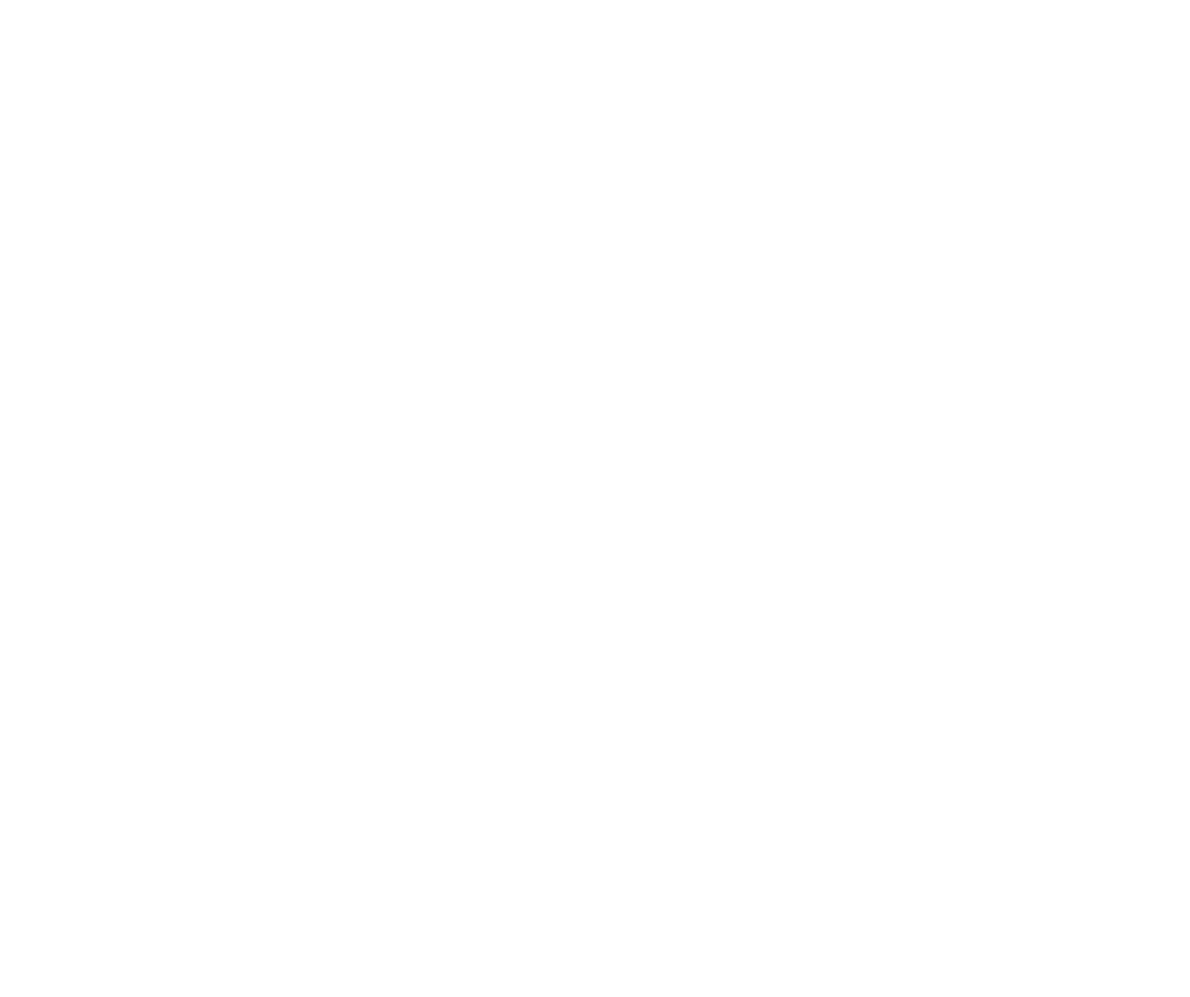
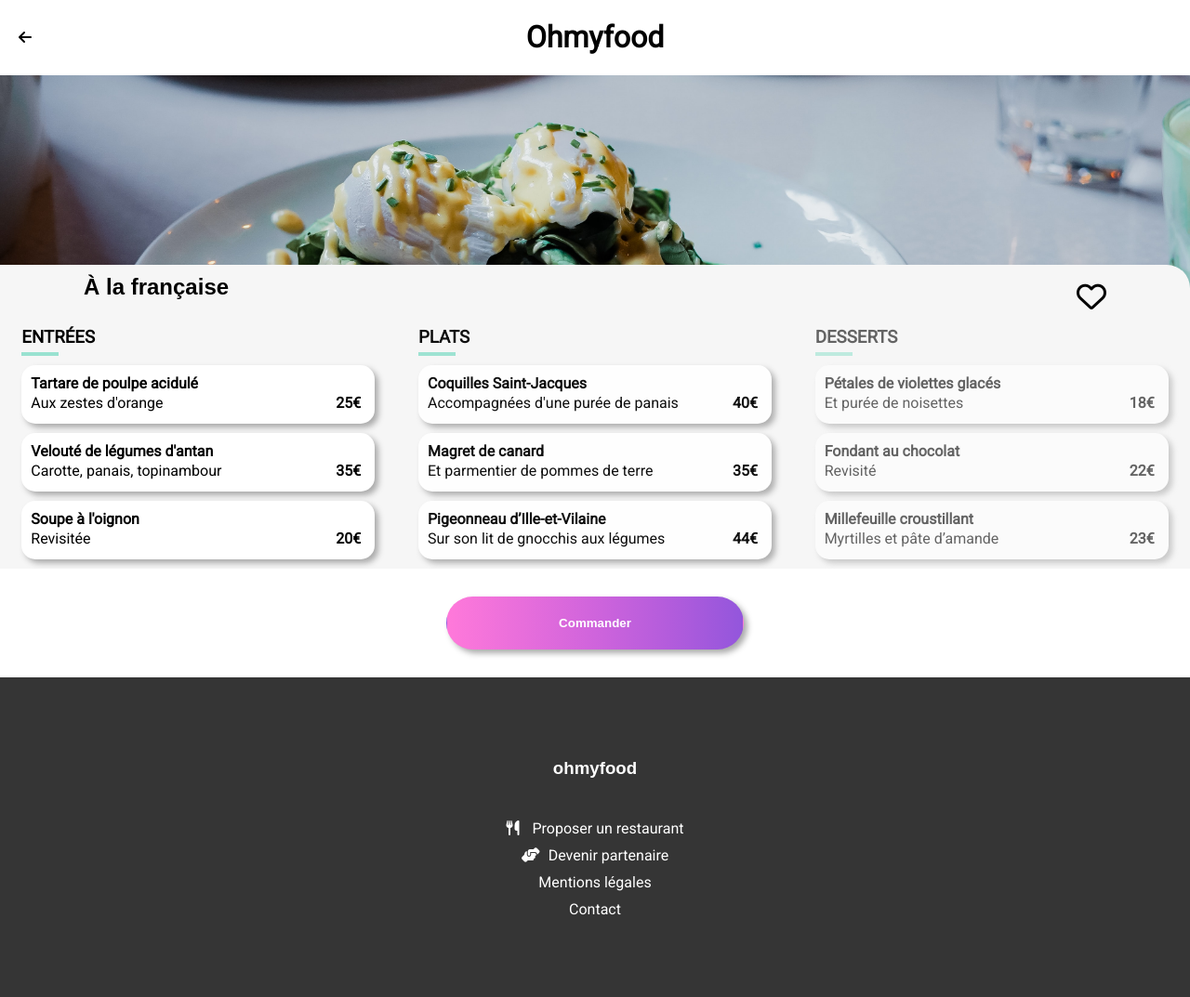
Before and after one commit to marco40300/MESIERZMARC_3_15092021, a plain HTML site: page pages/à-lafrancaise.html in a window 1280 px wide. Shown: the whole page at 93% size. Before the commit the page ends 800 px from the top, so only its background shows below. Drawn offline with Linux system fonts and the light colour scheme; a web font is replaced by a local one.

Commit message:
finalisation CSS

```diff
--- a/pages/delice-dessens.html
+++ b/pages/delice-dessens.html
@@ -0,0 +1,172 @@
+<!DOCTYPE html>
+<html lang="fr">
+<head>
+    <meta charset="UTF-8">
+    <meta name="viewport" content="width=device-width, initial-scale=1.0">
+    <title> Ohmyfood </title>
+    <link rel="stylesheet" href="../public/css/style.css">
+    <meta name="description" content="Découvrez des menus qui vous conviennent dans des restaurants d'exception">
+    <meta name="keywords" content="gastronomie, menu, restaurant, gastronomique, exception">
+    <link rel="preconnect" href="https://fonts.gstatic.com">
+    <script src="https://kit.fontawesome.com/5da6fe0c36.js" crossorigin="anonymous"></script>
+    <link rel="preconnect" href="https://fonts.gstatic.com">
+    <link href="https://fonts.googleapis.com/css2?family=Roboto&display=swap" rel="stylesheet">
+    <link href="https://fonts.googleapis.com/css2?family=Shrikhand&display=swap" rel="stylesheet">
+</head>
+<body>
+
+<!-- Header -->
+<header class="menu_header">
+    <div class="arrow"><a href="../index.html"><i class="fas fa-arrow-left"></i></a></div>
+    <h1><a href="../index.html">Ohmyfood</a></h1>
+</header>
+
+<!-- Main -->
+<main class="main">
+    <div class="header_img">
+        <img src="../images\restaurants\ledelice_des_sens.jpg" alt="menu delice des sens" title="ohmyfood menu delice des sens">
+    </div>
+    <div class="main_menu">
+        <div class="menu_title">
+            <h2>Le délice des sens</h2>
+            <div class="fill_heart">
+                <span><i class="fill far fa-heart fa-2x"></i></span>
+            </div>
+        </div>
+
+        <div class="full_menu">
+            <!--Entrées -->
+            <div class="starter">
+                <div class="starter_title">
+                    <h3>Entrées</h3>
+                    <div class="line"></div>
+                </div>
+                <div class="meals">
+                    <h4>Tartare de thon</h4>
+                    <div class="last_line">
+                        <p>Assaisonné au yuzu</p>
+                        <span><strong>25€</strong></span>
+                    </div>
+                    <div class="cross">
+                        <span><i class="fas fa-check-circle fa-2x"></i></span>
+                    </div>
+                </div>
+                <div class="meals">
+                    <h4>Bouchée de homard croustillant </h4>
+                    <div class="last_line">
+                        <p>Et sa farandole de petits légumes</p>
+                        <span><strong>35€</strong></span>
+                    </div>
+                    <div class="cross">
+                        <span><i class="fas fa-check-circle fa-2x"></i></span>
+                    </div>
+                </div>
+                <div class="meals">
+                    <h4>Velouté de cèpes</h4>
+                    <div class="last_line">
+                        <p>Aux truffes</p>
+                        <span><strong>20€</strong></span>
+                    </div>
+                    <div class="cross">
+                        <span><i class="fas fa-check-circle fa-2x"></i></span>
+                    </div>
+                </div>
+            </div>
+
+            <!-- Plats principaux -->
+            <div class="dish">
+                <div class="dish_title">
+                    <h3>Plats</h3>
+                    <div class="line"></div>
+                </div>
+                <div class="meals">
+                    <h4>Poulet rôti aux herbes de Provence</h4>
+                    <div class="last_line">
+                        <p>Et sa crème de truffe</p>
+                        <span><strong>40€</strong></span>
+                    </div>
+                    <div class="cross">
+                        <span><i class="fas fa-check-circle fa-2x"></i></span>
+                    </div>
+                </div>
+                <div class="meals">
+                    <h4>Langouste rôtie</h4>
+                    <div class="last_line">
+                        <p>Et ses légumes de saison</p>
+                        <span><strong>35€</strong></span>
+                    </div>
+                    <div class="cross">
+                        <span><i class="fas fa-check-circle fa-2x"></i></span>
+                    </div>
+                </div>
+                <div class="meals">
+                    <h4>Côte de boeuf Angus</h4>
+                    <div class="last_line">
+                        <p>Et sa purée de panais</p>
+                        <span><strong>44€</strong></span>
+                    </div>
+                    <div class="cross">
+                        <span><i class="fas fa-check-circle fa-2x"></i></span>
+                    </div>
+                </div>
+            </div>
+
+            <!-- Desserts -->
+            <div class="dessert">
+                <div class="dessert_title">
+                    <h3>Desserts</h3>
+                    <div class="line"></div>
+                </div>
+                <div class="meals">
+                    <h4>Farandole de desserts</h4>
+                    <div class="last_line">
+                        <p>Du chef</p>
+                        <span><strong>18€</strong></span>
+                    </div>
+                    <div class="cross">
+                        <span><i class="fas fa-check-circle fa-2x"></i></span>
+                    </div>
+                </div>
+                <div class="meals">
+                    <h4>Crème brulée</h4>
+                    <div class="last_line">
+                        <p>Revisitée</p>
+                        <span><strong>22€</strong></span>
+                    </div>
+                    <div class="cross">
+                        <span><i class="fas fa-check-circle fa-2x"></i></span>
+                    </div>
+                </div>
+                <div class="meals">
+                    <h4>Tiramisu</h4>
+                    <div class="last_line">
+                        <p>À la noisette</p>
+                        <span><strong>23€</strong></span>
+                    </div>
+                    <div class="cross">
+                        <span><i class="fas fa-check-circle fa-2x"></i></span>
+                    </div>
+                </div>
+            </div>
+        </div>
+    </div>
+    <div>
+    <span class="btn_order">
+        <button> Commander </button>
+    </span>
+    </div>
+</main>
+
+<!-- Footer -->
+<footer>
+    <h3>ohmyfood</h3>
+    <ul>
+        <li><a href="#"><i class="fas fa-utensils"></i> Proposer un restaurant</a></li>
+        <li><a href="#"><i class="fas fa-hands-helping"></i> Devenir partenaire</a></li>
+        <li><a href="#">Mentions légales</a></li>
+        <li><a href="mailto:ohmyfood-contact@gmail.com">Contact</a></li>
+    </ul>
+</footer>
+
+</body>
+</html>
--- a/pages/à-lafrancaise.html
+++ b/pages/à-lafrancaise.html
@@ -0,0 +1,173 @@
+<!DOCTYPE html>
+<html lang="fr">
+<head>
+    <meta charset="UTF-8">
+    <meta name="viewport" content="width=device-width, initial-scale=1.0">
+    <title> Ohmyfood </title>
+    <link rel="stylesheet" href="../public/css/style.css">
+    <meta name="description" content="Découvrez des menus qui vous conviennent dans des restaurants d'exception">
+    <meta name="keywords" content="gastronomie, menu, restaurant, gastronomique, exception">
+    <link rel="preconnect" href="https://fonts.gstatic.com">
+    <script src="https://kit.fontawesome.com/5da6fe0c36.js" crossorigin="anonymous"></script>
+    <link rel="preconnect" href="https://fonts.gstatic.com">
+    <link href="https://fonts.googleapis.com/css2?family=Roboto&display=swap" rel="stylesheet">
+    <link href="https://fonts.googleapis.com/css2?family=Shrikhand&display=swap" rel="stylesheet">
+</head>
+
+<body>
+
+<!-- Header -->
+<header class="menu_header">
+    <div class="arrow"><a href="../index.html"><i class="fas fa-arrow-left"></i></a></div>
+    <h1><a href="../index.html">Ohmyfood</a></h1>
+</header>
+
+<!-- Main -->
+<main class="main">
+    <div class="header_img">
+        <img src="../images\restaurants\ala_francaise.jpg" alt="menu a la francaise" title="ohmyfood menu a la francaise">
+    </div>
+    <div class="main_menu">
+        <div class="menu_title">
+            <h2>À la française</h2>
+            <div class="fill_heart">
+                <span><i class="fill far fa-heart fa-2x"></i></span>
+            </div>
+        </div>
+        <div class="full_menu">
+            <div class="starter">
+                <div class="starter_title">
+                    <h3>Entrées</h3>
+                    <div class="line"></div>
+                </div>
+
+                <!-- Entrées-->
+                <div class="meals">
+                    <h4>Tartare de poulpe acidulé</h4>
+                    <div class="last_line">
+                        <p>Aux zestes d'orange</p>
+                        <span><strong>25€</strong></span>
+                    </div>
+                    <div class="cross">
+                        <span><i class="fas fa-check-circle fa-2x"></i></span>
+                    </div>
+                </div>
+                <div class="meals">
+                    <h4>Velouté de légumes d'antan</h4>
+                    <div class="last_line">
+                        <p>Carotte, panais, topinambour</p>
+                        <span><strong>35€</strong></span>
+                    </div>
+                    <div class="cross">
+                        <span><i class="fas fa-check-circle fa-2x"></i></span>
+                    </div>
+                </div>
+                <div class="meals">
+                    <h4>Soupe à l'oignon</h4>
+                    <div class="last_line">
+                        <p>Revisitée</p>
+                        <span><strong>20€</strong></span>
+                    </div>
+                    <div class="cross">
+                        <span><i class="fas fa-check-circle fa-2x"></i></span>
+                    </div>
+                </div>
+            </div>
+
+            <!-- Plats principaux -->
+            <div class="dish">
+                <div class="dish_title">
+                    <h3>Plats</h3>
+                    <div class="line"></div>
+                </div>
+                <div class="meals">
+                    <h4>Coquilles Saint-Jacques</h4>
+                    <div class="last_line">
+                        <p>Accompagnées d'une purée de panais</p>
+                        <span><strong>40€</strong></span>
+                    </div>
+                    <div class="cross">
+                        <span><i class="fas fa-check-circle fa-2x"></i></span>
+                    </div>
+                </div>
+                <div class="meals">
+                    <h4>Magret de canard</h4>
+                    <div class="last_line">
+                        <p>Et parmentier de pommes de terre</p>
+                        <span><strong>35€</strong></span>
+                    </div>
+                    <div class="cross">
+                        <span><i class="fas fa-check-circle fa-2x"></i></span>
+                    </div>
+                </div>
+                <div class="meals">
+                    <h4>Pigeonneau d’Ille-et-Vilaine</h4>
+                    <div class="last_line">
+                        <p>Sur son lit de gnocchis aux légumes</p>
+                        <span><strong>44€</strong></span>
+                    </div>
+                    <div class="cross">
+                        <span><i class="fas fa-check-circle fa-2x"></i></span>
+                    </div>
+                </div>
+            </div>
+
+            <!-- Desserts -->
+            <div class="dessert">
+                <div class="dessert_title">
+                    <h3>Desserts</h3>
+                    <div class="line"></div>
+                </div>
+                <div class="meals">
+                    <h4>Pétales de violettes glacés</h4>
+                    <div class="last_line">
+                        <p>Et purée de noisettes</p>
+                        <span><strong>18€</strong></span>
+                    </div>
+                    <div class="cross">
+                        <span><i class="fas fa-check-circle fa-2x"></i></span>
+                    </div>
+                </div>
+                <div class="meals">
+                    <h4>Fondant au chocolat</h4>
+                    <div class="last_line">
+                        <p>Revisité</p>
+                        <span><strong>22€</strong></span>
+                    </div>
+                    <div class="cross">
+                        <span><i class="fas fa-check-circle fa-2x"></i></span>
+                    </div>
+                </div>
+                <div class="meals">
+                    <h4>Millefeuille croustillant</h4>
+                    <div class="last_line">
+                        <p>Myrtilles et pâte d’amande</p>
+                        <span><strong>23€</strong></span>
+                    </div>
+                    <div class="cross">
+                        <span><i class="fas fa-check-circle fa-2x"></i></span>
+                    </div>
+                </div>
+            </div>
+        </div>
+    </div>
+    <div>
+
+        <span class="btn_order">
+            <button> Commander </button>
+        </span>
+    </div>
+</main>
+
+<!-- Footer -->
+<footer>
+    <h3>ohmyfood</h3>
+    <ul>
+        <li><a href="#"><i class="fas fa-utensils"></i> Proposer un restaurant</a></li>
+        <li><a href="#"><i class="fas fa-hands-helping"></i> Devenir partenaire</a></li>
+        <li><a href="#">Mentions légales</a></li>
+        <li><a href="mailto:ohmyfood-contact@gmail.com">Contact</a></li>
+    </ul>
+</footer>
+</body>
+</html>
--- a/public/css/lpdg/style.css
+++ b/public/css/lpdg/style.css
@@ -132,6 +132,7 @@ footer ul
 footer ul li
 {
     padding: 5px 0 5px 0;
+    padding-left: 0;
 }
 footer ul .fa-utensils
 {
--- a/public/css/style.css
+++ b/public/css/style.css
@@ -133,6 +133,7 @@ footer a
 footer ul
 {
     list-style-type: none;
+    padding-left: 0;
 }
 footer ul li
 {
@@ -256,6 +257,12 @@ footer ul .fa-hands-helping
     {
         padding: 0 20px;
     }
+}
+.fill_heart span
+
+{
+    margin-bottom: -20px;
+    display: block
 }
 .heart
 {
@@ -464,7 +471,7 @@ footer ul .fa-hands-helping
     background-image: linear-gradient(to left, #9356dc, #b35cdc, #cf64dc, #e86edb, #ff79da);
     border: 1px solid transparent;
     border-radius: 30px;
-    padding: 10px 5px;
+    padding: 20px 30px;
     color: #fff;
     font-weight: bold;
     box-shadow: 4px 4px 6px #aaa;
@@ -483,7 +490,7 @@ footer ul .fa-hands-helping
     border: 5px solid #99e2d0;
     border-radius: 5px;
     position: absolute;
-    right: 1%;
+    right: 4%;
     top: 5%;
 }
 .fill
@@ -610,9 +617,9 @@ footer ul .fa-hands-helping
 }
 @media screen and (min-width: 1280px)
  {
-     .btn_order button:hover
+     .btn_order button
      {
-         width: 25px;
+         width: 25%;
      }
 }
 .btn_order button:hover
@@ -643,6 +650,7 @@ footer ul .fa-hands-helping
 .operation_steps
 {
     list-style-type: none;
+    padding-left: 0;
 }
 @media screen and (min-width: 768px)
  {
@@ -653,6 +661,7 @@ footer ul .fa-hands-helping
          flex-direction: row;
          justify-content: center;
          align-items: center;
+
      }
 }
 .operation_steps li
@@ -662,7 +671,7 @@ footer ul .fa-hands-helping
     justify-content: flex-start;
     align-items: center;
     flex-wrap: nowrap;
-    padding: 25px;
+    padding: 15px;
     margin: 15px 20px 15px 30px;
     border-radius: 20px;
     box-shadow: 1px 2px 8px 2px #c4c4c4;
@@ -687,7 +696,7 @@ footer ul .fa-hands-helping
     color: white;
     border-radius: 50%;
     padding: 5px 9px;
-    margin-left: -40px;
+    margin-left: -30px;
 }
 .operation_steps--icon
 {
```
Also changed, not shown: pages/la-noteenchantée.html (+178 -0 lines), pages/lapalette-dugout.html (+1 -1 lines).
